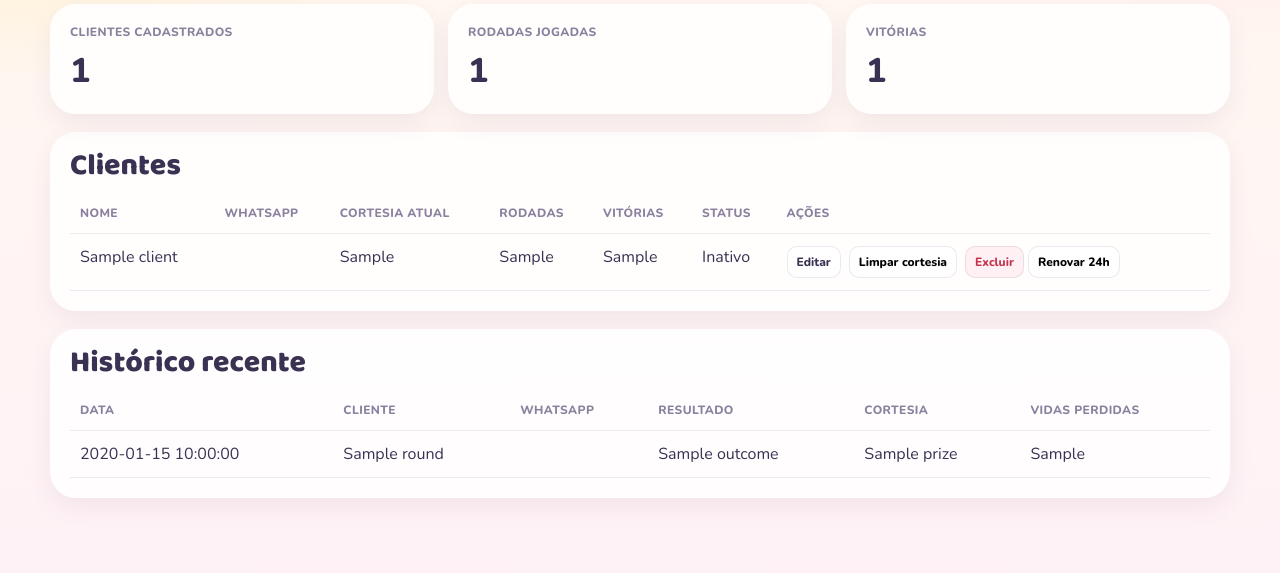
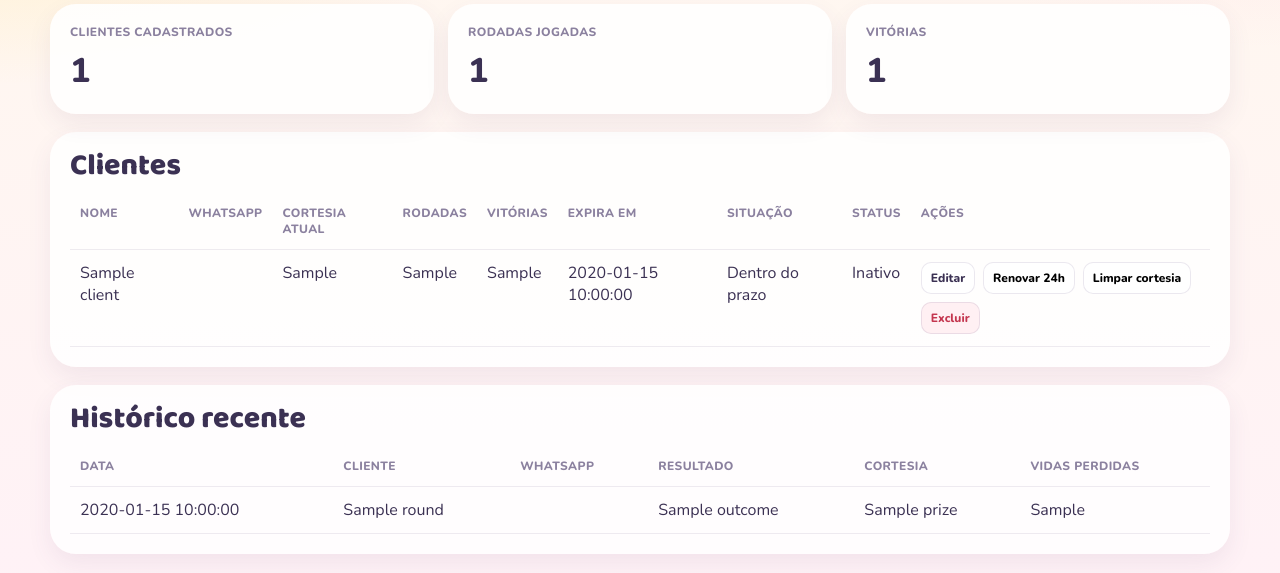
Before and after one commit to cvmontealto2019-ctrl/Raspadinha, a Flask app: template templates/dashboard.html in a window 1280 px wide. Shown: the part 140-713 px from the top of the page. Run offline with Flask 3, Linux system fonts and the light colour scheme; the template is opened without the code that fills it: most values are stand-ins (such as "Sample title", 1, 10 or a date in 2020).

Commit message:
Update dashboard.html

```diff
--- a/templates/dashboard.html
+++ b/templates/dashboard.html
@@ -18,9 +18,18 @@
     </header>
 
     <section class="stats-grid">
-      <article class="stat-card"><span>Clientes cadastrados</span><strong>{{ total_clients }}</strong></article>
-      <article class="stat-card"><span>Rodadas jogadas</span><strong>{{ total_rounds }}</strong></article>
-      <article class="stat-card"><span>Vitórias</span><strong>{{ total_wins }}</strong></article>
+      <article class="stat-card">
+        <span>Clientes cadastrados</span>
+        <strong>{{ total_clients }}</strong>
+      </article>
+      <article class="stat-card">
+        <span>Rodadas jogadas</span>
+        <strong>{{ total_rounds }}</strong>
+      </article>
+      <article class="stat-card">
+        <span>Vitórias</span>
+        <strong>{{ total_wins }}</strong>
+      </article>
     </section>
 
     <section class="table-card">
@@ -34,6 +43,8 @@
               <th>Cortesia atual</th>
               <th>Rodadas</th>
               <th>Vitórias</th>
+              <th>Expira em</th>
+              <th>Situação</th>
               <th>Status</th>
               <th>Ações</th>
             </tr>
@@ -46,17 +57,30 @@
               <td>{{ client['current_prize'] if client['current_prize'] else 'Nenhuma' }}</td>
               <td>{{ client['rounds_played'] }}</td>
               <td>{{ client['rounds_won'] }}</td>
-              <td>{{ 'Ativo' if client['is_active'] == 1 else 'Inativo' }}</td>
+              <td>{{ client['expires_at'] if client['expires_at'] else '-' }}</td>
+              <td>
+                {% if client['expires_at'] and is_expired(client['expires_at']) %}
+                  Expirado
+                {% else %}
+                  Dentro do prazo
+                {% endif %}
+              </td>
+              <td>
+                {{ 'Ativo' if client['is_active'] == 1 else 'Inativo' }}
+              </td>
               <td class="actions">
                 <a class="mini-link" href="{{ url_for('admin_edit_client', client_id=client['id']) }}">Editar</a>
+
+                <form method="POST" action="{{ url_for('admin_reset_expiration', client_id=client['id']) }}" class="inline-form">
+                  <button class="mini-btn" type="submit">Renovar 24h</button>
+                </form>
+
                 <form method="POST" action="{{ url_for('admin_clear_prize', client_id=client['id']) }}" class="inline-form">
                   <button class="mini-btn" type="submit">Limpar cortesia</button>
                 </form>
+
                 <form method="POST" action="{{ url_for('admin_delete_client', client_id=client['id']) }}" class="inline-form" onsubmit="return confirm('Excluir este cliente?');">
                   <button class="mini-btn danger" type="submit">Excluir</button>
-                  <form method="POST" action="{{ url_for('admin_reset_expiration', client_id=client['id']) }}" class="inline-form">
-  <button class="mini-btn" type="submit">Renovar 24h</button>
-                  </form>
                 </form>
               </td>
             </tr>
```
